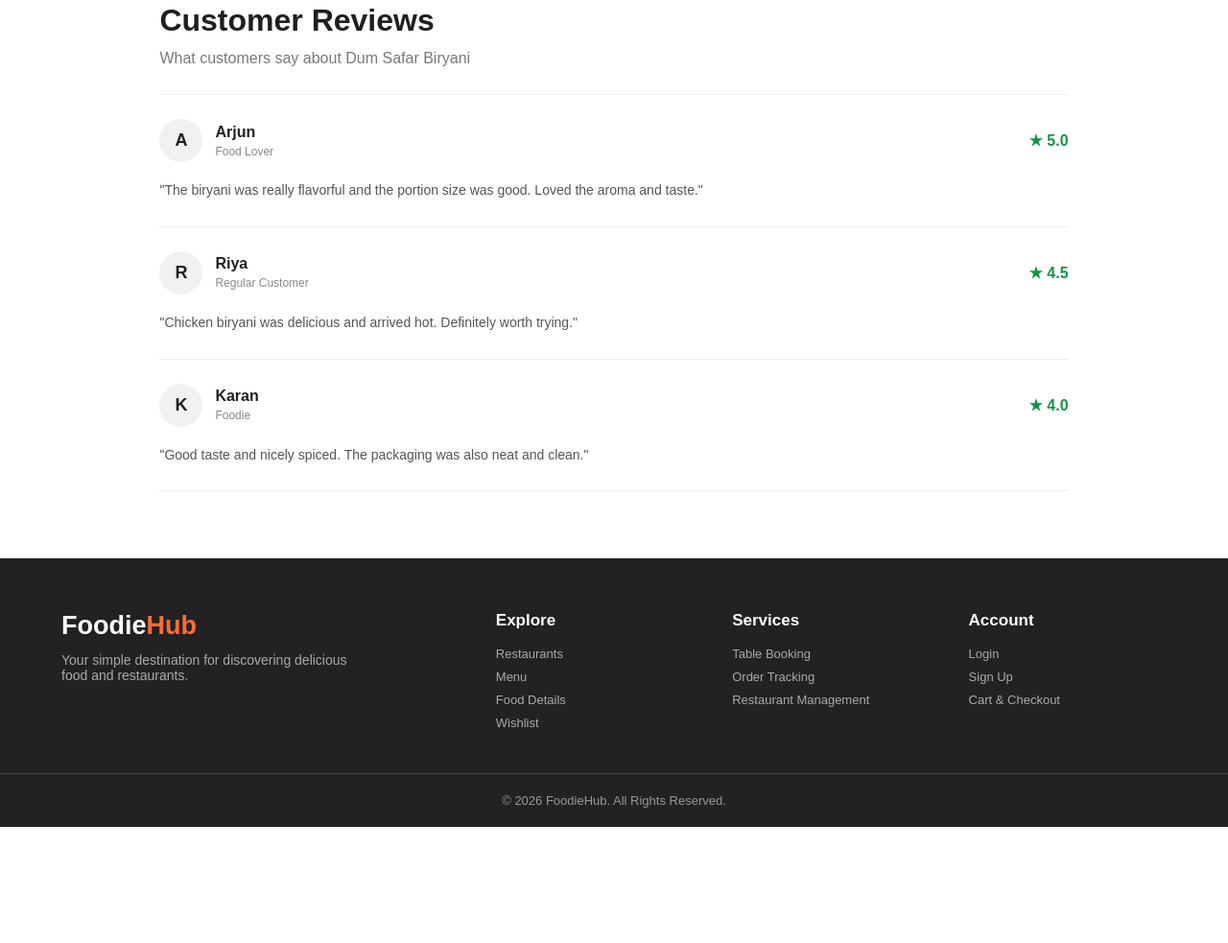
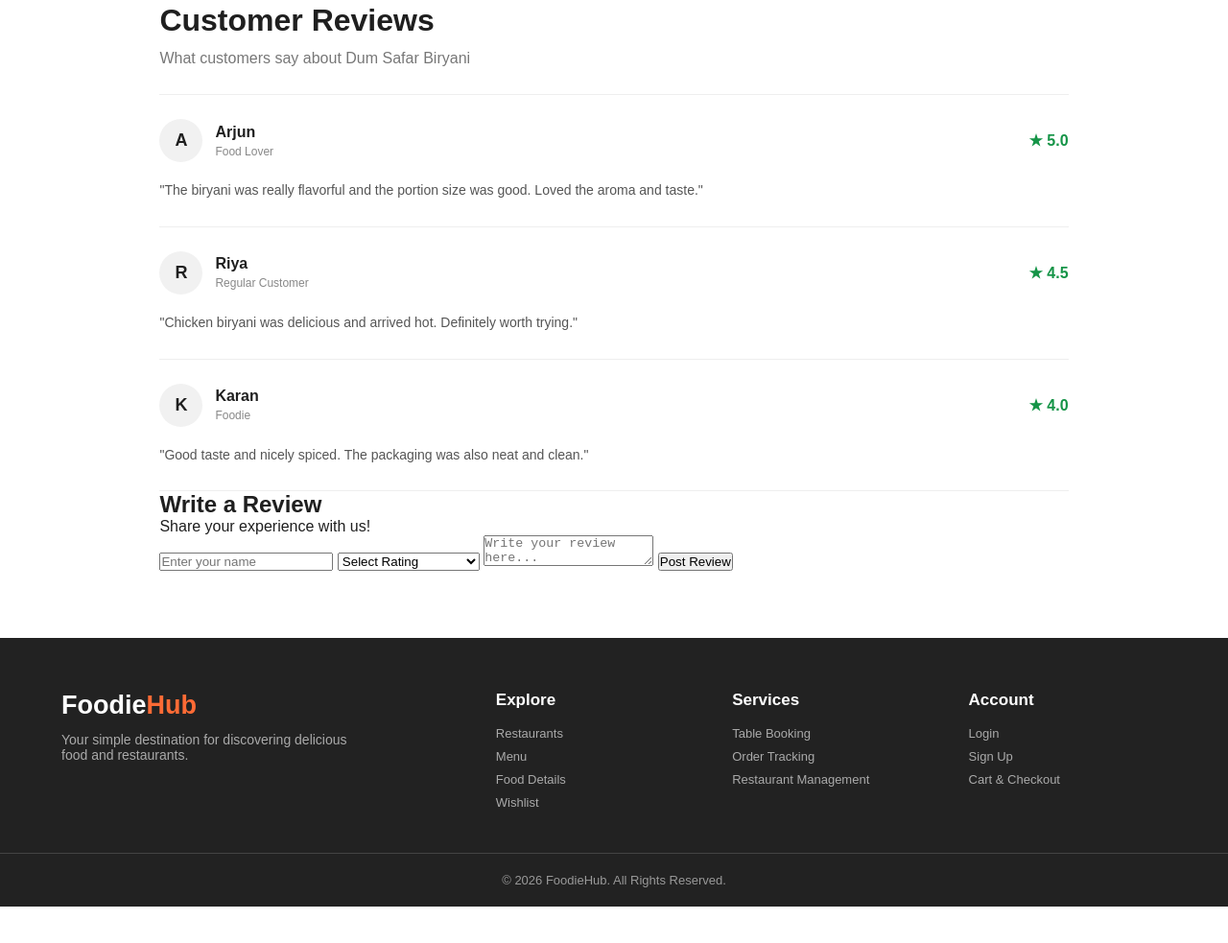
Before and after one commit to Garimabansal-0420/Food-Delivery-Management-System, a plain HTML site: page HTML/fooddetails.html in a window 1280 px wide. Shown: the part 2986-3969 px from the top of the page at 96% size. Before the commit the page ends 3948 px from the top, so only its background shows below. Drawn offline with Linux system fonts and the light colour scheme.

Commit message:
HTML-Update

```diff
--- a/HTML/fooddetails.html
+++ b/HTML/fooddetails.html
@@ -567,6 +567,7 @@
 
         <section class="reviews-section">
 
+
             <div class="section-heading">
 
                 <h2>
@@ -695,6 +696,44 @@
                 </p>
 
             </div>
+
+<!-- WRITE A REVIEW SECTION -->
+
+<div class="write-review">
+
+    <h2>Write a Review</h2>
+    <p>Share your experience with us!</p>
+
+    <form id="reviewForm">
+
+        <input
+            type="text"
+            id="reviewerName"
+            placeholder="Enter your name"
+            required
+        >
+
+        <select id="reviewRating" required>
+            <option value="">Select Rating</option>
+            <option value="5">★★★★★ - Excellent</option>
+            <option value="4">★★★★ - Very Good</option>
+            <option value="3">★★★ - Good</option>
+            <option value="2">★★ - Average</option>
+            <option value="1">★ - Poor</option>
+        </select>
+
+        <textarea
+            id="reviewText"
+            placeholder="Write your review here..."
+            required
+        ></textarea>
+
+        <button type="submit">Post Review</button>
+
+    </form>
+
+</div>
+
 
         </section>
 
@@ -827,6 +866,6 @@
 
     </div>
 
-
+<script src="../JavaScript/fooddetails.js"></script>
 </body>
 </html>
```
Also changed, not shown: HTML/Wishlist.html (+18 -9 lines).
